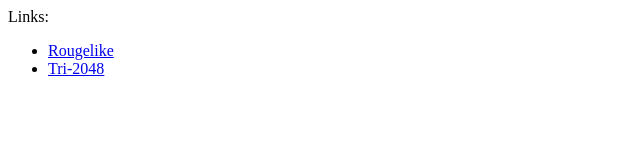
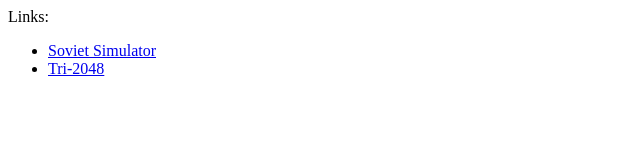
Before and after one commit to xeniagda/loovjo.github.io, a plain HTML site: page index.html in a window 1280 px wide. Shown: the full height of the page, 0-640 px from the left. Drawn offline with Linux system fonts and the light colour scheme.

Commit message:
Updated soviet-sim

```diff
--- a/index.html
+++ b/index.html
@@ -8,7 +8,7 @@
         Links:
 
         <ul>
-            <li> <a href="rougelike/site/index.html">Rougelike</a>
+            <li> <a href="rougelike/site/index.html">Soviet Simulator</a>
             <li> <a href="tri-2048/site/index.html">Tri-2048</a>
         </ul>
     </body>
```
